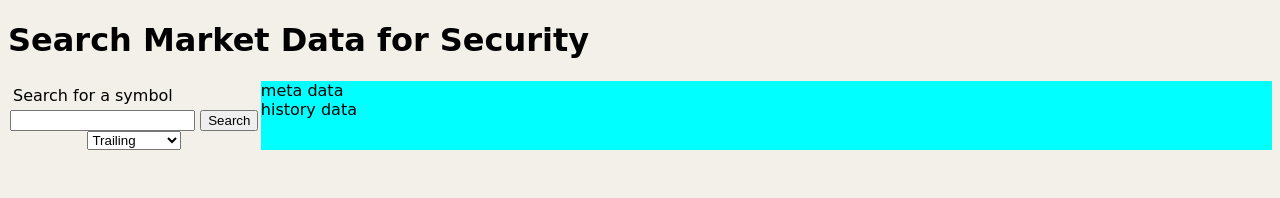
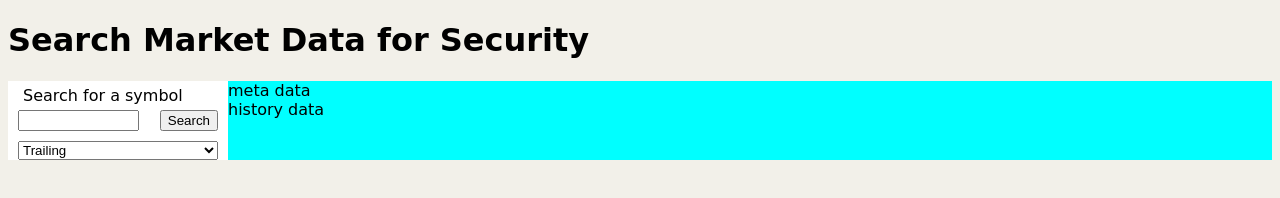
Before and after one commit to donald-f/market-data, a website built with Parcel: page index.html in a window 1280 px wide. Built offline with nearby package versions, Linux system fonts and the light colour scheme.

Commit message:
More updates to layout

```diff
--- a/index.html
+++ b/index.html
@@ -20,8 +20,15 @@
           <label for="search__field" class="query-label"
             >Search for a symbol</label
           >
-          <input type="text" name="symbol-search" class="search__field" />
-          <button type="submit" class="submit-search">Search</button>
+          <div class="search_box_and_btn">
+            <input
+              type="text"
+              size="12"
+              name="symbol-search"
+              class="search__field"
+            />
+            <button type="submit" class="submit-search">Search</button>
+          </div>
           <div class="break"></div>
           <select class="range-or-trailing" name="range-or-trailing">
             <option value="trailing">Trailing</option>
--- a/src/css/main.css
+++ b/src/css/main.css
@@ -1,6 +1,11 @@
+:root {
+  --off-black: rgba(0, 0, 0, ..897);
+  --aside-width: 220px;
+}
 body {
   font-family: cursive;
   background-color: rgb(242, 240, 233);
+  color: var(--off-black);
 }
 .security-container {
   display: flex;
@@ -8,22 +13,31 @@ body {
   flex-wrap: nowrap;
 }
 aside {
-  width: 20%;
+  background-color: white;
+  min-width: var(--aside-width);
+  flex-basis: var(--aside-width);
+  display: flex;
+  justify-content: center;
 }
 main {
   background-color: aqua;
-  width: 80%;
+  flex-grow: 1;
 }
 .search {
+  flex-basis: 200px;
   display: flex;
-  flex-direction: row;
-  flex-wrap: wrap;
-  justify-content: space-around;
+  flex-direction: column;
 }
 .query-label {
   display: block;
   width: 100%;
   padding: 5px;
+}
+.search_box_and_btn {
+  display: flex;
+  justify-content: space-between;
+  padding-bottom: 10px;
+  border-bottom: 1px solid var(--off-black);
 }
 .spinner-svg {
   vertical-align: middle;
```
